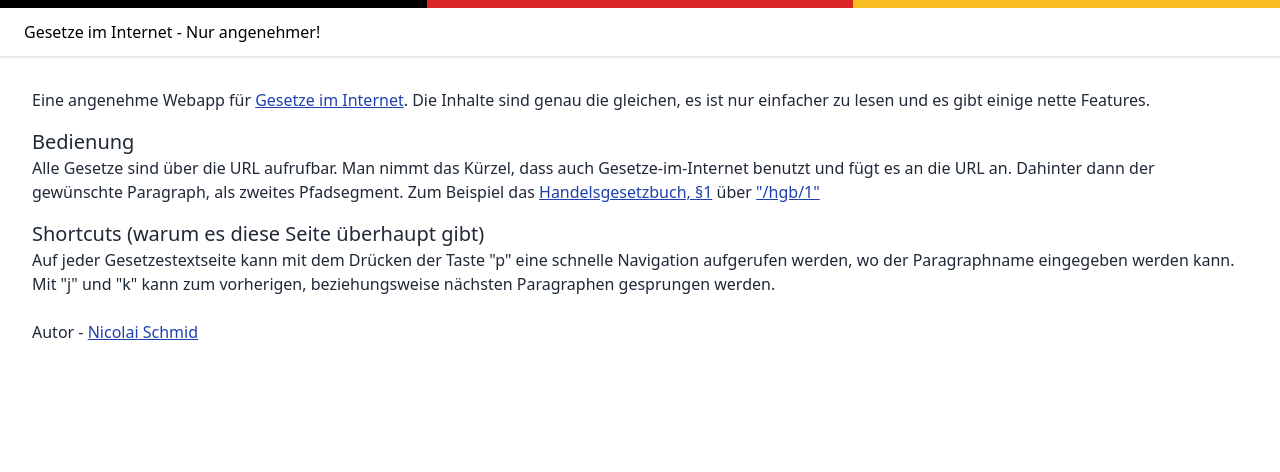
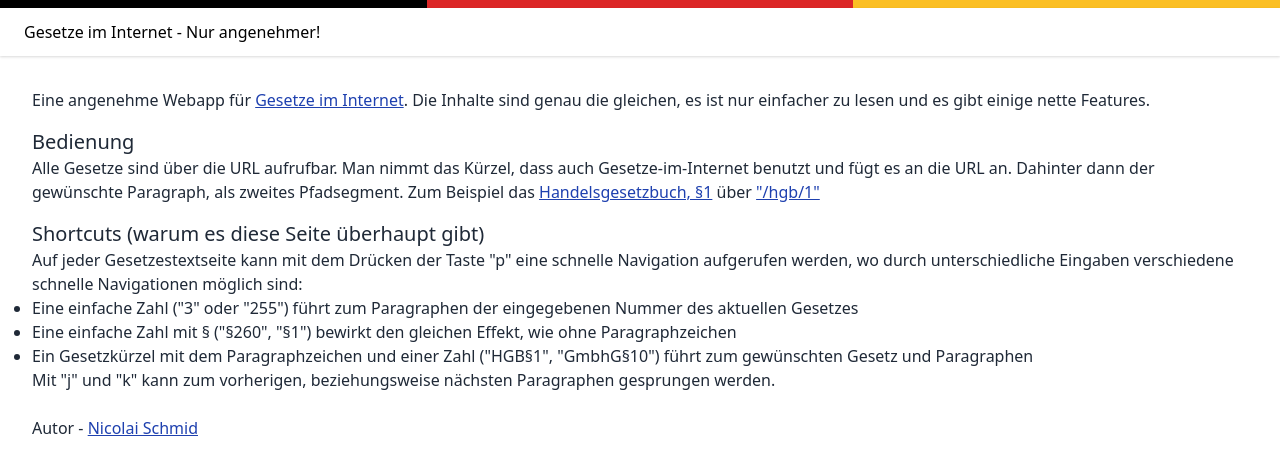
Before and after one commit to NicolaiSchmid/gesetze, a Next.js app: page / in a window 1280 px wide. Shown: the top 472 px of the page. Built offline with nearby package versions, Linux system fonts and the light colour scheme.

Commit message:
feat(index): add explainer for more comprehensive shortcut function

```diff
--- a/pages/index.js
+++ b/pages/index.js
@@ -37,8 +37,22 @@ export default function Home() {
         </h3>
         <p>
           Auf jeder Gesetzestextseite kann mit dem Drücken der Taste "p" eine
-          schnelle Navigation aufgerufen werden, wo der Paragraphname eingegeben
-          werden kann.
+          schnelle Navigation aufgerufen werden, wo durch unterschiedliche
+          Eingaben verschiedene schnelle Navigationen möglich sind:
+          <ul>
+            <li>
+              Eine einfache Zahl ("3" oder "255") führt zum Paragraphen der
+              eingegebenen Nummer des aktuellen Gesetzes
+            </li>
+            <li>
+              Eine einfache Zahl mit § ("§260", "§1") bewirkt den gleichen
+              Effekt, wie ohne Paragraphzeichen
+            </li>
+            <li>
+              Ein Gesetzkürzel mit dem Paragraphzeichen und einer Zahl ("HGB§1",
+              "GmbhG§10") führt zum gewünschten Gesetz und Paragraphen
+            </li>
+          </ul>
         </p>
         <p>
           Mit "j" und "k" kann zum vorherigen, beziehungsweise nächsten
--- a/styles/globals.css
+++ b/styles/globals.css
@@ -10,3 +10,7 @@ dt {
   float: left;
   margin-right: 8px;
 }
+
+ul {
+  @apply list-disc;
+}
```
